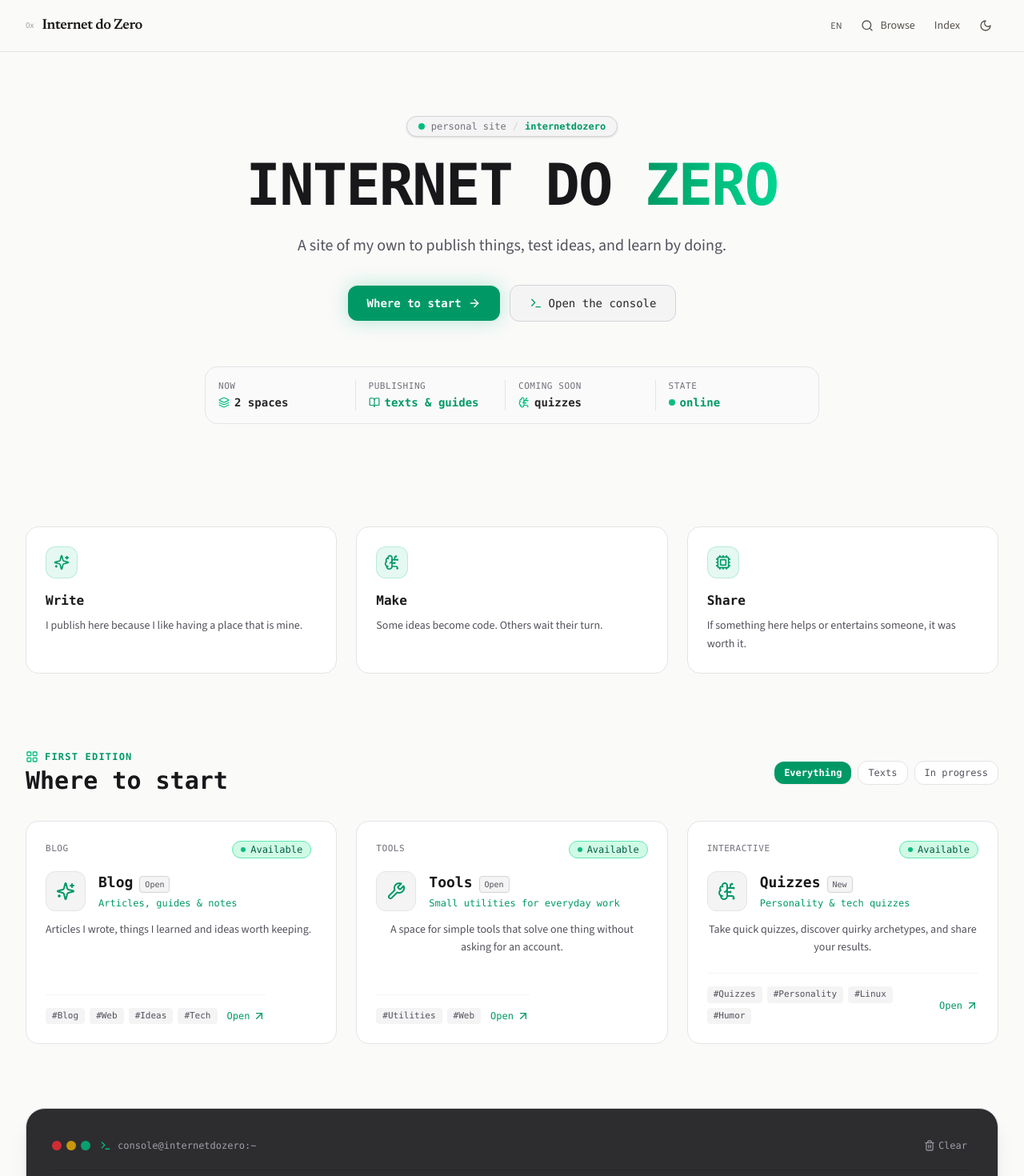
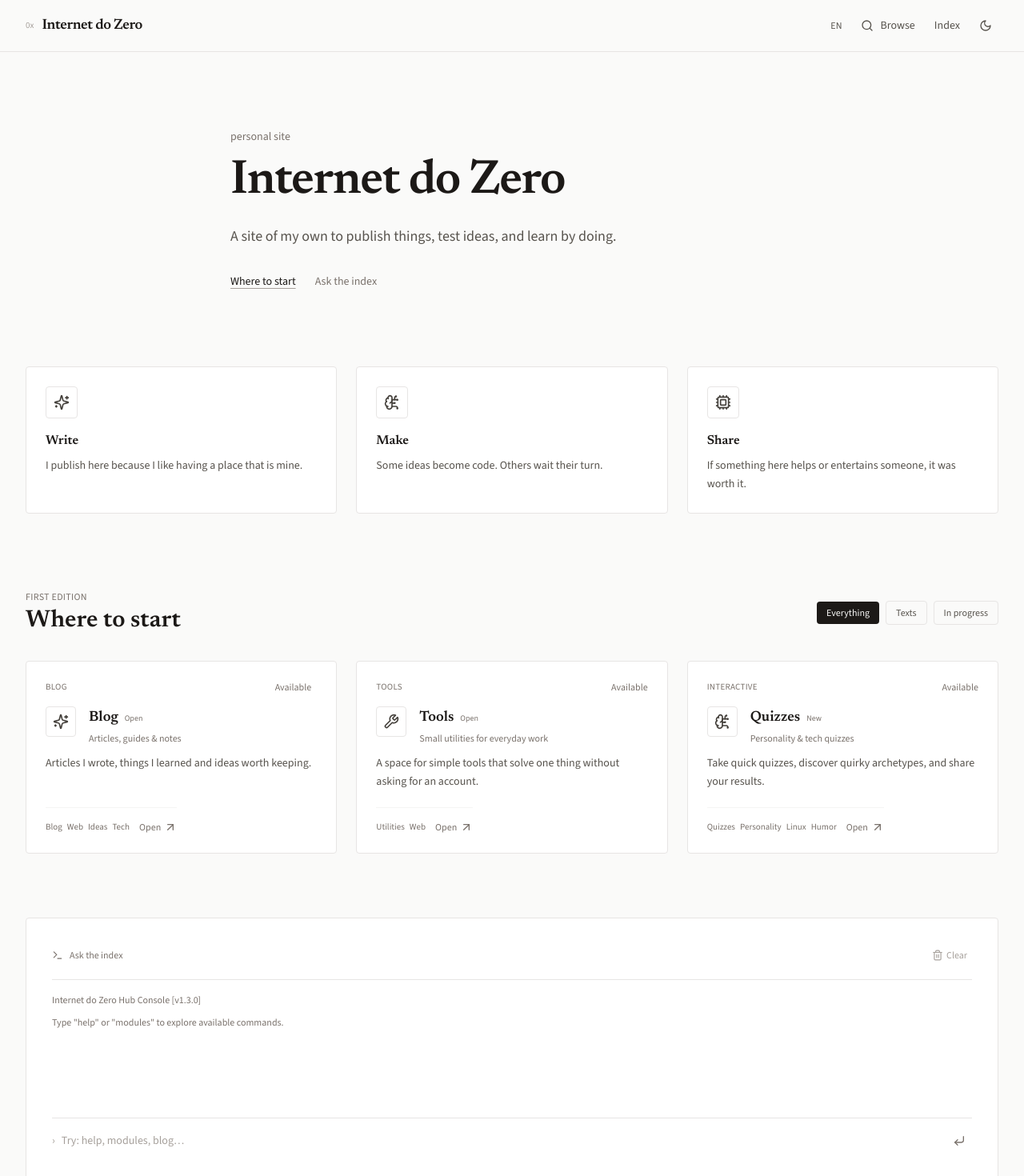
Before and after one commit to internetdozero/internetdozero, a React (Vite) app: page / in a window 1280 px wide. Shown: the top 1470 px of the page at 80% size. Built offline with nearby package versions, Linux system fonts and the light colour scheme.

Commit message:
style(home): editorial hero and hub cards

```diff
--- a/src/components/Hero.jsx
+++ b/src/components/Hero.jsx
@@ -1,83 +1,36 @@
 import React from 'react';
-import { Terminal, ArrowRight, BrainCircuit, BookOpen, Layers } from 'lucide-react';
 import { translations } from '../i18n/translations';
 
 export function Hero({ onOpenArsenal, onScrollToGrid, lang = 'pt' }) {
   const t = translations[lang] || translations.pt;
 
   return (
-    <section className="relative pt-12 pb-16 md:pt-20 md:pb-24 overflow-hidden">
-      {/* Background ambient radial glow */}
-      <div className="absolute top-1/4 left-1/2 -translate-x-1/2 -translate-y-1/2 w-[550px] h-[350px] bg-emerald-500/10 dark:bg-emerald-500/15 blur-[120px] rounded-full pointer-events-none -z-10" />
-
-      <div className="max-w-7xl mx-auto px-4 sm:px-6 lg:px-8">
-        <div className="flex flex-col items-center text-center space-y-6">
-
-          {/* Subtle Hub Tag */}
-          <div className="inline-flex items-center gap-2 px-3.5 py-1 rounded-full bg-zinc-100 dark:bg-zinc-900/90 border border-zinc-300 dark:border-emerald-500/30 text-zinc-800 dark:text-zinc-200 text-xs font-mono shadow-sm">
-            <span className="w-2 h-2 rounded-full bg-emerald-500" />
-            <span className="text-zinc-500 dark:text-zinc-400">{t.hero.badgeCentral}</span>
-            <span className="text-zinc-300 dark:text-zinc-700">/</span>
-            <span className="font-semibold text-emerald-600 dark:text-emerald-400">internetdozero</span>
-          </div>
-
-          {/* Main Title */}
-          <h1 className="text-4xl sm:text-6xl md:text-7xl font-extrabold tracking-tight text-zinc-900 dark:text-white font-mono">
-            INTERNET DO <span className="text-transparent bg-clip-text bg-gradient-to-r from-emerald-600 via-emerald-500 to-emerald-400 dark:from-emerald-400 dark:via-emerald-300 dark:to-emerald-500">ZERO</span>
+    <section className="relative pt-16 pb-12 md:pt-24 md:pb-16">
+      <div className="max-w-3xl mx-auto px-4 sm:px-6 lg:px-8">
+        <p className="text-sm text-stone-500 dark:text-stone-400 mb-4">
+          {t.hero.badgeCentral}
+        </p>
+        <h1 className="font-serif text-4xl sm:text-5xl md:text-6xl font-semibold tracking-tight text-stone-900 dark:text-stone-50">
+          Internet do Zero
         </h1>
-
-          {/* Subtitle */}
-          <p className="max-w-2xl text-base sm:text-lg md:text-xl text-zinc-600 dark:text-zinc-400 font-sans leading-relaxed">
+        <p className="mt-6 max-w-xl text-lg text-stone-600 dark:text-stone-400 leading-relaxed">
           {t.hero.subtitle}
         </p>
-
-          {/* Action CTAs */}
-          <div className="flex flex-wrap items-center justify-center gap-3 pt-2">
+        <div className="mt-8 flex flex-wrap items-center gap-x-6 gap-y-2 text-sm">
           <button
+            type="button"
             onClick={onScrollToGrid}
-              className="inline-flex items-center gap-2 px-6 py-3 rounded-xl bg-emerald-600 hover:bg-emerald-500 dark:bg-emerald-500 dark:hover:bg-emerald-400 text-white dark:text-zinc-950 font-mono font-bold text-sm shadow-[0_0_25px_rgba(16,185,129,0.3)] transition-all hover:scale-105 active:scale-95 cursor-pointer"
+            className="text-stone-900 dark:text-stone-100 underline underline-offset-4 decoration-stone-400 hover:decoration-stone-800 dark:hover:decoration-stone-200 cursor-pointer"
           >
-              <span>{t.hero.btnModules}</span>
-              <ArrowRight className="w-4 h-4" />
+            {t.hero.btnModules}
           </button>
-
           <button
+            type="button"
             onClick={onOpenArsenal}
-              className="inline-flex items-center gap-2 px-6 py-3 rounded-xl bg-zinc-100 hover:bg-zinc-200 dark:bg-zinc-900/90 dark:hover:bg-zinc-800 border border-zinc-300 dark:border-zinc-800 text-zinc-800 dark:text-zinc-200 font-mono text-sm transition-all hover:border-emerald-500/50 hover:scale-105 active:scale-95 cursor-pointer"
+            className="text-stone-500 hover:text-stone-900 hover:underline underline-offset-4 dark:hover:text-stone-200 cursor-pointer"
           >
-              <Terminal className="w-4 h-4 text-emerald-600 dark:text-emerald-400" />
-              <span>{t.hero.btnConsole}</span>
+            {t.hero.btnConsole}
           </button>
-          </div>
-
-          {/* Summary Indicator Bar */}
-          <div className="w-full max-w-3xl mt-8 p-4 rounded-2xl bg-zinc-50/80 dark:bg-zinc-900/60 border border-zinc-200 dark:border-zinc-800/80 backdrop-blur-sm grid grid-cols-2 sm:grid-cols-4 gap-4 text-left font-mono">
-            <div className="border-r border-zinc-200 dark:border-zinc-800/60 pr-2">
-              <span className="text-[11px] text-zinc-500 dark:text-zinc-500 uppercase tracking-wider block">{t.hero.statFocus}</span>
-              <span className="text-xs sm:text-sm font-semibold text-zinc-800 dark:text-zinc-200 flex items-center gap-1.5 mt-0.5">
-                <Layers className="w-3.5 h-3.5 text-emerald-500" /> {t.hero.statModulesCount}
-              </span>
-            </div>
-            <div className="border-r border-zinc-200 dark:border-zinc-800/60 pr-2">
-              <span className="text-[11px] text-zinc-500 dark:text-zinc-500 uppercase tracking-wider block">{t.hero.statContent}</span>
-              <span className="text-xs sm:text-sm font-semibold text-emerald-600 dark:text-emerald-400 flex items-center gap-1.5 mt-0.5">
-                <BookOpen className="w-3.5 h-3.5 inline" /> {t.hero.statContentVal}
-              </span>
-            </div>
-            <div className="border-r border-zinc-200 dark:border-zinc-800/60 pr-2">
-              <span className="text-[11px] text-zinc-500 dark:text-zinc-500 uppercase tracking-wider block">{t.hero.statHobbies}</span>
-              <span className="text-xs sm:text-sm font-semibold text-zinc-800 dark:text-zinc-200 flex items-center gap-1.5 mt-0.5">
-                <BrainCircuit className="w-3.5 h-3.5 text-emerald-500" /> {t.hero.statHobbiesVal}
-              </span>
-            </div>
-            <div>
-              <span className="text-[11px] text-zinc-500 dark:text-zinc-500 uppercase tracking-wider block">{t.hero.statStatus}</span>
-              <span className="text-xs sm:text-sm font-semibold text-emerald-600 dark:text-emerald-400 flex items-center gap-1.5 mt-0.5">
-                <span className="w-2 h-2 rounded-full bg-emerald-500 animate-pulse" /> {t.hero.statStatusVal}
-              </span>
-            </div>
-          </div>
-
         </div>
       </div>
     </section>
--- a/src/components/HubView.jsx
+++ b/src/components/HubView.jsx
@@ -4,7 +4,6 @@ import { ModuleCard } from './ModuleCard';
 import { StatusRadar } from './StatusRadar';
 import { DynamicIcon } from './DynamicIcon';
 import { modulesData, systemPillars } from '../data/modules';
-import { LayoutGrid } from 'lucide-react';
 import { translations } from '../i18n/translations';
 import { useSeo } from '../hooks/useSeo';
 
@@ -57,15 +56,15 @@ export function HubView({ onSelectModule, lang = 'pt' }) {
             return (
               <div
                 key={pillar.title_pt || pillar.title}
-                className="p-6 rounded-2xl bg-white dark:bg-zinc-900/40 border border-zinc-200 dark:border-zinc-800/80 backdrop-blur-sm"
+                className="p-6 rounded-sm bg-white dark:bg-stone-900 border border-stone-200 dark:border-stone-800"
               >
-                <div className="w-10 h-10 rounded-xl bg-emerald-500/10 text-emerald-600 dark:text-emerald-400 border border-emerald-500/20 flex items-center justify-center mb-4">
+                <div className="w-10 h-10 rounded-sm border border-stone-200 dark:border-stone-700 text-stone-700 dark:text-stone-300 flex items-center justify-center mb-4">
                   <DynamicIcon name={pillar.icon} className="w-5 h-5" />
                 </div>
-                <h3 className="font-mono font-bold text-base text-zinc-900 dark:text-white mb-2">
+                <h3 className="font-serif font-semibold text-base text-stone-900 dark:text-stone-50 mb-2">
                   {title}
                 </h3>
-                <p className="text-sm text-zinc-600 dark:text-zinc-400 font-sans leading-relaxed">
+                <p className="text-sm text-stone-600 dark:text-stone-400 leading-relaxed">
                   {desc}
                 </p>
               </div>
@@ -79,12 +78,11 @@ export function HubView({ onSelectModule, lang = 'pt' }) {
         <div className="flex flex-col sm:flex-row items-start sm:items-center justify-between gap-4 mb-8">
           <div>
             <div className="flex items-center gap-2 mb-1">
-              <LayoutGrid className="w-4 h-4 text-emerald-500" />
-              <span className="text-xs font-mono font-bold tracking-widest text-emerald-600 dark:text-emerald-400 uppercase">
+              <span className="text-xs tracking-wide uppercase text-stone-500">
                 {t.hub.modulesEyebrow}
               </span>
             </div>
-            <h2 className="text-2xl sm:text-3xl font-bold font-mono text-zinc-900 dark:text-white">
+            <h2 className="text-2xl sm:text-3xl font-serif font-semibold text-stone-900 dark:text-stone-50">
               {t.hub.modulesTitle}
             </h2>
           </div>
@@ -94,10 +92,10 @@ export function HubView({ onSelectModule, lang = 'pt' }) {
               <button
                 key={cat.id}
                 onClick={() => setActiveCategory(cat.id)}
-                className={`px-3 py-1.5 rounded-xl text-xs font-mono transition-all cursor-pointer ${
+                className={`px-3 py-1.5 rounded-sm text-xs transition-colors cursor-pointer ${
                   activeCategory === cat.id
-                    ? 'bg-emerald-600 dark:bg-emerald-500 text-white dark:text-black font-bold shadow-xs'
-                    : 'bg-white dark:bg-zinc-900 border border-zinc-200 dark:border-zinc-800 text-zinc-600 dark:text-zinc-400 hover:border-emerald-500/40 hover:text-zinc-900 dark:hover:text-zinc-100'
+                    ? 'bg-stone-900 dark:bg-stone-100 text-stone-50 dark:text-stone-900'
+                    : 'border border-stone-200 dark:border-stone-800 text-stone-600 dark:text-stone-400 hover:border-stone-400 hover:text-stone-900 dark:hover:text-stone-100'
                 }`}
               >
                 {cat.label}
--- a/src/components/ModuleCard.jsx
+++ b/src/components/ModuleCard.jsx
@@ -15,78 +15,64 @@ export const ModuleCard = React.memo(function ModuleCard({ module, onSelect, lan
   const badge = (lang === 'en' && module.badge_en) ? module.badge_en : (module.badge_pt || module.badge);
   const tags = (lang === 'en' && module.tags_en) ? module.tags_en : (module.tags_pt || module.tags);
 
-  const statusBadgeClasses = isOnline
-    ? 'bg-emerald-100 text-emerald-800 dark:bg-emerald-950/80 dark:text-emerald-300 border-emerald-300 dark:border-emerald-700/50'
-    : isInProgress
-    ? 'bg-amber-100 text-amber-800 dark:bg-amber-950/80 dark:text-amber-300 border-amber-300 dark:border-amber-700/50'
-    : 'bg-zinc-100 text-zinc-600 dark:bg-zinc-900 dark:text-zinc-400 border-zinc-300 dark:border-zinc-800';
-
   return (
     <button
       type="button"
       onClick={() => onSelect(module)}
       aria-label={`${lang === 'en' ? 'Open' : 'Abrir'} ${title}`}
-      className="group relative flex flex-col justify-between p-6 rounded-2xl bg-white dark:bg-zinc-900/60 border border-zinc-200 dark:border-zinc-800/80 hover:border-emerald-500/60 dark:hover:border-emerald-500/60 transition-all duration-300 hover:shadow-[0_0_30px_rgba(16,185,129,0.12)] cursor-pointer hover:-translate-y-1 overflow-hidden"
+      className="group relative flex flex-col justify-between p-6 rounded-sm bg-white dark:bg-stone-900 border border-stone-200 dark:border-stone-800 hover:border-stone-400 dark:hover:border-stone-600 transition-colors cursor-pointer text-left overflow-hidden"
     >
-      {/* Corner subtle glow on hover */}
-      <div className="absolute top-0 right-0 w-32 h-32 bg-emerald-500/0 group-hover:bg-emerald-500/10 rounded-bl-full blur-2xl transition-all pointer-events-none" />
-
       <div className="flex-1">
-        {/* Top bar: Category + Status */}
         <div className="flex items-center justify-between gap-2 mb-4">
-          <span className="text-[11px] font-mono font-medium tracking-wider uppercase text-zinc-500 dark:text-zinc-500">
+          <span className="text-[11px] tracking-wide uppercase text-stone-500">
             {category}
           </span>
-          <span className={`inline-flex items-center gap-1.5 px-2.5 py-0.5 rounded-full text-xs font-mono font-medium border whitespace-nowrap ${statusBadgeClasses}`}>
-            {isOnline && <span className="w-1.5 h-1.5 rounded-full bg-emerald-500 animate-pulse" />}
-            {isInProgress && <span className="w-1.5 h-1.5 rounded-full bg-amber-500" />}
+          <span className="inline-flex items-center gap-1.5 text-xs text-stone-500 whitespace-nowrap">
+            {isInProgress && <span className="w-1.5 h-1.5 rounded-full bg-stone-400" />}
             {isPlanned && <Clock className="w-3 h-3" />}
-            {statusLabel}
+            {isOnline ? statusLabel : statusLabel}
           </span>
         </div>
 
-        {/* Icon & Title */}
         <div className="flex items-start gap-4 mb-3">
-          <div className="p-3 rounded-xl bg-zinc-100 dark:bg-zinc-800/90 border border-zinc-200 dark:border-zinc-700/60 text-emerald-600 dark:text-emerald-400 group-hover:bg-emerald-500 group-hover:text-black dark:group-hover:text-black transition-all shrink-0">
-            <DynamicIcon name={module.icon} className="w-6 h-6" />
+          <div className="p-2 rounded-sm border border-stone-200 dark:border-stone-700 text-stone-700 dark:text-stone-300 shrink-0">
+            <DynamicIcon name={module.icon} className="w-5 h-5" />
           </div>
           <div className="min-w-0">
             <div className="flex flex-wrap items-baseline gap-x-2 gap-y-1">
-              <h3 className="text-lg font-bold font-mono text-zinc-900 dark:text-white group-hover:text-emerald-600 dark:group-hover:text-emerald-400 transition-colors">
+              <h3 className="text-lg font-serif font-semibold text-stone-900 dark:text-stone-50 group-hover:underline underline-offset-4">
                 {title}
               </h3>
               {badge && (
-                <span className="px-1.5 py-0.5 text-[10px] font-mono rounded bg-zinc-100 dark:bg-zinc-800 text-zinc-600 dark:text-zinc-300 border border-zinc-300 dark:border-zinc-700 whitespace-nowrap">
+                <span className="text-[10px] text-stone-500">
                   {badge}
                 </span>
               )}
             </div>
-            <p className="text-xs font-mono text-emerald-600 dark:text-emerald-500 mt-1 truncate">
+            <p className="text-xs text-stone-500 mt-1 truncate">
               {subtitle}
             </p>
           </div>
         </div>
 
-        {/* Description */}
-        <p className="text-sm text-zinc-600 dark:text-zinc-400 font-sans leading-relaxed line-clamp-3">
+        <p className="text-sm text-stone-600 dark:text-stone-400 leading-relaxed line-clamp-3">
           {description}
         </p>
       </div>
 
-      {/* Bottom bar: Tags + Action */}
-      <div className="mt-5 pt-4 border-t border-zinc-100 dark:border-zinc-800/60 flex items-center justify-between gap-3">
+      <div className="mt-5 pt-4 border-t border-stone-100 dark:border-stone-800 flex items-center justify-between gap-3">
         <div className="flex flex-wrap gap-1.5">
           {tags.map((tag) => (
             <span
               key={tag}
-              className="text-[11px] font-mono px-2 py-0.5 rounded bg-zinc-100 dark:bg-zinc-800/60 text-zinc-600 dark:text-zinc-400"
+              className="text-[11px] text-stone-500"
             >
-              #{tag}
+              {tag}
             </span>
           ))}
         </div>
 
-        <div className="flex items-center gap-1 text-xs font-mono font-medium text-emerald-600 dark:text-emerald-400 group-hover:translate-x-0.5 transition-transform">
+        <div className="flex items-center gap-1 text-xs text-stone-500 group-hover:text-stone-900 dark:group-hover:text-stone-200">
           <span>{lang === 'en' ? 'Open' : 'Abrir'}</span>
           <ArrowUpRight className="w-4 h-4" />
         </div>
--- a/src/components/StatusRadar.jsx
+++ b/src/components/StatusRadar.jsx
@@ -98,25 +98,17 @@ export function StatusRadar({ lang = 'pt' }) {
   }, [history]);
 
   return (
-    <section className="my-12 p-6 sm:p-8 rounded-3xl bg-zinc-900/90 dark:bg-zinc-950/90 border border-zinc-300 dark:border-zinc-800 text-zinc-100 font-mono shadow-xl overflow-hidden">
-      {/* Terminal Title Bar */}
-      <div className="flex items-center justify-between pb-4 mb-4 border-b border-zinc-800">
-        <div className="flex items-center gap-3">
-          <div className="flex gap-1.5">
-            <span className="w-3 h-3 rounded-full bg-red-500/80 inline-block" />
-            <span className="w-3 h-3 rounded-full bg-yellow-500/80 inline-block" />
-            <span className="w-3 h-3 rounded-full bg-emerald-500/80 inline-block" />
-          </div>
-          <div className="flex items-center gap-2 text-xs text-zinc-400 font-medium">
-            <Terminal className="w-3.5 h-3.5 text-emerald-400" />
-            <span>console@internetdozero:~</span>
-          </div>
+    <section className="my-12 p-6 sm:p-8 rounded-sm bg-white dark:bg-stone-900 border border-stone-200 dark:border-stone-800 text-stone-800 dark:text-stone-200 overflow-hidden">
+      <div className="flex items-center justify-between pb-4 mb-4 border-b border-stone-200 dark:border-stone-800">
+        <div className="flex items-center gap-2 text-xs text-stone-500 font-medium">
+          <Terminal className="w-3.5 h-3.5" />
+          <span>{isEn ? 'Ask the index' : 'Pergunte ao índice'}</span>
         </div>
 
         <button
-          onClick={() => setHistory([{ type: 'system', text: isEn ? 'Console reset.' : 'Console reiniciado.' }])}
-          className="p-1.5 rounded-lg text-zinc-400 hover:text-zinc-200 hover:bg-zinc-800 transition-colors text-xs flex items-center gap-1 cursor-pointer"
-          title={isEn ? "Clear terminal" : "Limpar terminal"}
+          onClick={() => setHistory([{ type: 'system', text: isEn ? 'Cleared.' : 'Limpo.' }])}
+          className="p-1.5 rounded-sm text-stone-400 hover:text-stone-800 dark:hover:text-stone-200 transition-colors text-xs flex items-center gap-1 cursor-pointer"
+          title={isEn ? "Clear" : "Limpar"}
         >
           <Trash2 className="w-3.5 h-3.5" />
           <span className="hidden sm:inline">{isEn ? 'Clear' : 'Limpar'}</span>
@@ -128,13 +120,13 @@ export function StatusRadar({ lang = 'pt' }) {
         {history.map((line, idx) => (
           <div key={idx}>
             {line.type === 'system' && (
-              <p className="text-zinc-400">{line.text}</p>
+              <p className="text-stone-500">{line.text}</p>
             )}
             {line.type === 'user' && (
-              <p className="text-emerald-400 font-bold">{line.text}</p>
+              <p className="text-stone-900 dark:text-stone-100 font-medium">{line.text}</p>
             )}
             {line.type === 'output' && (
-              <pre className="text-zinc-200 whitespace-pre-wrap font-mono pl-2 border-l border-emerald-500/40 my-1">
+              <pre className="text-stone-700 dark:text-stone-300 whitespace-pre-wrap font-mono pl-2 border-l border-stone-300 dark:border-stone-700 my-1">
                 {line.text}
               </pre>
             )}
@@ -146,18 +138,18 @@ export function StatusRadar({ lang = 'pt' }) {
       </div>
 
       {/* Interactive Input Form */}
-      <form onSubmit={handleCommand} className="mt-4 pt-3 border-t border-zinc-800/80 flex items-center gap-2">
-        <span className="text-emerald-400 font-bold text-sm">$</span>
+      <form onSubmit={handleCommand} className="mt-4 pt-3 border-t border-stone-200 dark:border-stone-800 flex items-center gap-2">
+        <span className="text-stone-400 text-sm">›</span>
         <input
           type="text"
           value={input}
           onChange={(e) => setInput(e.target.value)}
           placeholder={isEn ? 'Try: help, modules, blog…' : 'Tente: help, modulos, blog…'}
-          className="flex-1 bg-transparent text-xs sm:text-sm text-zinc-100 placeholder-zinc-500 focus:outline-none font-mono"
+          className="flex-1 bg-transparent text-xs sm:text-sm text-stone-800 dark:text-stone-100 placeholder-stone-400 focus:outline-none"
         />
         <button
           type="submit"
-          className="p-2 rounded-lg bg-emerald-500/20 text-emerald-400 hover:bg-emerald-500 hover:text-black transition-colors cursor-pointer"
+          className="p-2 rounded-sm text-stone-500 hover:text-stone-900 dark:hover:text-stone-100 transition-colors cursor-pointer"
           title={isEn ? "Execute command" : "Executar comando"}
         >
           <CornerDownLeft className="w-4 h-4" />
--- a/src/i18n/translations.js
+++ b/src/i18n/translations.js
@@ -17,7 +17,7 @@ export const translations = {
       badgeCentral: 'site pessoal',
       subtitle: 'Um site meu para publicar coisas, testar ideias e aprender fazendo.',
       btnModules: 'Por onde começar',
-      btnConsole: 'Abrir o console',
+      btnConsole: 'Perguntar ao índice',
       statFocus: 'Agora',
       statModulesCount: '2 espaços',
       statContent: 'Publicação',
@@ -118,7 +118,7 @@ export const translations = {
       badgeCentral: 'personal site',
       subtitle: 'A site of my own to publish things, test ideas, and learn by doing.',
       btnModules: 'Where to start',
-      btnConsole: 'Open the console',
+      btnConsole: 'Ask the index',
       statFocus: 'Now',
       statModulesCount: '2 spaces',
       statContent: 'Publishing',
```
Lines whose indentation alone changed are shown as unchanged.
